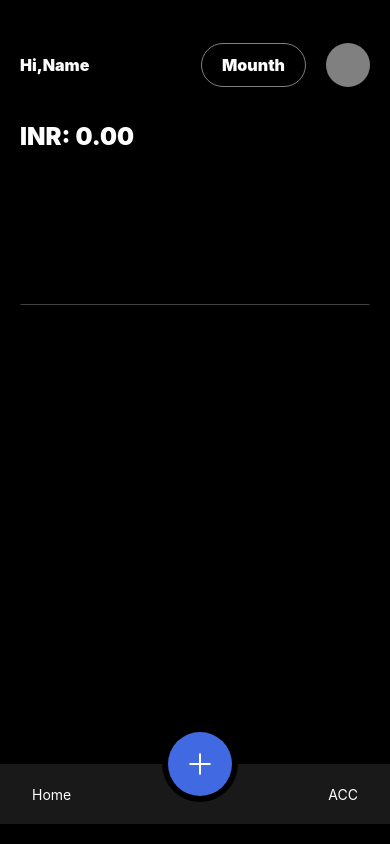
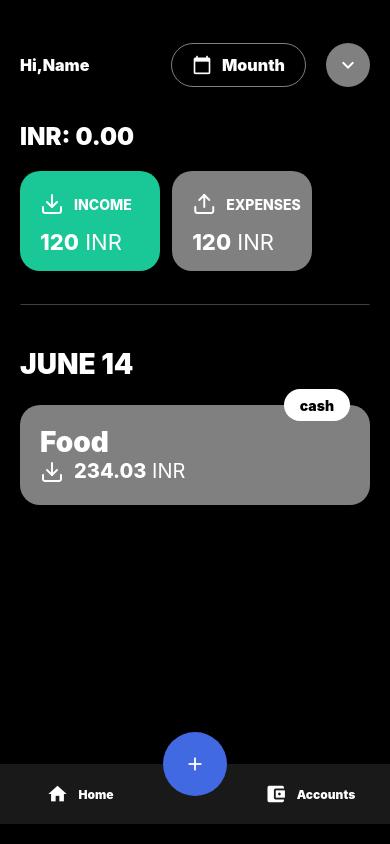
Before and after one commit to Mustak24/Pixel-Wallet, a React Native app: screen / in a window 390 px wide. Built offline with nearby package versions, Linux system fonts and the light colour scheme.

Commit message:
Add AnimateButton and TransitionCard components; update Navbar and Home screens to utilize new components and integrate FontAwesome icons

```diff
--- a/App.tsx
+++ b/App.tsx
@@ -1,6 +1,7 @@
-import { SafeAreaView, StyleSheet, Text, View } from "react-native";
+import { StyleSheet, View } from "react-native";
 import Home from "./src/screens/Home";
 import Navbar from "./src/components/Navbar";
+import Icon from 'react-native-vector-icons/FontAwesome';
 
 
 export default function App(): React.JSX.Element {
--- /dev/null
+++ b/src/components/AnimateButton.tsx
@@ -0,0 +1,62 @@
+import { ReactNode, useEffect, useRef, useState } from "react";
+import { Animated, findNodeHandle, Pressable, Text, UIManager, View, ViewStyle } from "react-native";
+import { GestureResponderEvent } from "react-native";
+
+type AnimateButtonProps = {
+    children?: ReactNode,
+    style?: ViewStyle,
+    title?: string,
+    duration?: number,
+    scale?: number
+}
+
+
+export default function AnimateButton({children=<Text style={{color: 'white'}}>Click</Text>, style={}, duration=300, scale=10}: AnimateButtonProps ): React.JSX.Element {
+
+    const [pressPoints, setPressPoints] = useState<{x: number, y: number}>({x: -1, y: -1});
+
+    const opacityAnime = useRef<Animated.Value>(new Animated.Value(.8)).current;
+    const scaleAnime = useRef<Animated.Value>(new Animated.Value(0)).current;
+    const button = useRef<View>(null);
+
+    function animate({nativeEvent}: GestureResponderEvent): void{
+        let {pageX, pageY} = nativeEvent;
+
+        let nodeHandler = findNodeHandle(button.current);
+        if(!nodeHandler) return;
+
+        UIManager.measure(nodeHandler, (x, y, w, h, px, py) => {
+            pageX -= px; pageY -= py;
+            setPressPoints({x: pageX, y: pageY});
+        });
+    }
+
+    useEffect(() => {
+
+        if(pressPoints.x < 0 && pressPoints.y < 0) return;
+
+        Animated.parallel([
+            Animated.timing(opacityAnime, {
+                toValue: 0, duration, useNativeDriver: true
+            }),
+            Animated.timing(scaleAnime, {
+                toValue: scale, duration, useNativeDriver: true
+            })
+        ]).start(() => {
+            scaleAnime.setValue(0);
+            opacityAnime.setValue(.8);
+        });
+
+    }, [pressPoints])
+
+    return (
+        <Pressable ref={button} onPress={animate} style={[style, {position: 'relative', overflow: "hidden"}]}>
+            <Animated.View  style={{
+                position: 'absolute', aspectRatio: 1, borderRadius: 10000, left: pressPoints.x - 5, top: pressPoints.y - 5,
+                opacity: opacityAnime, transform: [{scale: scaleAnime}],
+                borderWidth: 10, borderColor: 'white'
+            }}></Animated.View>
+            {children}
+        </Pressable>
+    );
+}
--- a/src/components/Navbar.tsx
+++ b/src/components/Navbar.tsx
@@ -1,26 +1,29 @@
-import { StyleSheet, Text, View } from "react-native";
+import { Pressable, StyleSheet, Text, View } from "react-native";
+import MaterialIcons from 'react-native-vector-icons/MaterialIcons';
+import AnimateButton from "./AnimateButton";
 
 export default function Navbar(): React.JSX.Element {
     return (
-        <View style={[styles.navabr, {}]}>
-            <Text style={{color: 'white'}}>Home</Text>
+        <View style={[styles.navbarContener]}>
+            <AnimateButton style={styles.navigatorBtn}>
+                <MaterialIcons name="home" size={22} color={'white'} />
+                <Text style={styles.navigatorBtn_text}>Home</Text>
+            </AnimateButton>
 
-            <View style={[styles.center, {position: 'relative', width: 64, aspectRatio: 1, alignSelf: 'flex-start', top: -32, flexDirection: 'row'}]}>
-                <View style={[styles.center, {borderTopColor: 'transparent', borderRightColor: 'transparent', borderBottomColor: 'black', borderWidth: 38, top: -6, borderRadius: 100, borderBottomRightRadius: 100, alignSelf: 'flex-end', position: 'absolute', transform: 'rotate(-45deg)'}]}></View>
+            <AnimateButton style={styles.createBtn}>
+                <MaterialIcons name="add" color={'white'} size={22}/>
+            </AnimateButton>
 
-                <View style={[styles.center, {position: 'absolute', backgroundColor: 'royalblue', width: 64, aspectRatio: 1, borderRadius: '50%'}]}>
-                    <View style={{borderColor: 'white', borderWidth: 1, borderRadius: 10, width: 22, position: 'absolute'}}></View>
-                    <View style={{borderColor: 'white', borderWidth: 1, borderRadius: 10, width: 22, position: 'absolute', transform: 'rotate(90deg)'}}></View>
-                </View>
-            </View>
-
-            <Text style={{color: 'white'}}>ACC</Text>
+            <AnimateButton style={styles.navigatorBtn}>
+                <MaterialIcons name="account-balance-wallet" size={22} color={'white'} />
+                <Text style={styles.navigatorBtn_text}>Accounts</Text>
+            </AnimateButton>
         </View>
     )
 }
 
 const styles = StyleSheet.create({
-    navabr: {
+    navbarContener: {
         display: 'flex',
         alignItems: 'center',
         flexDirection: 'row',
@@ -28,12 +31,38 @@ const styles = StyleSheet.create({
         height: 60,
         justifyContent: 'space-between',
         backgroundColor: 'rgb(25, 25, 25)',
-        paddingInline: 32
+        paddingInline: 20
     },
 
-    center: {
+    navigatorBtn: {
         display: 'flex',
         alignItems: 'center',
-        justifyContent: 'center'
+        justifyContent: 'center',
+        flexDirection: 'row',
+        gap: 10,
+        height: 40,
+        paddingInline: 20,
+        borderRadius: 100,
+        width: 120
+    },
+
+    navigatorBtn_text: {
+        color: 'white',
+        fontWeight: '900',
+        fontSize: 12
+    },
+
+    createBtn: {
+        display: 'flex',
+        alignItems: 'center',
+        justifyContent: 'center',
+        flexDirection: 'row',
+        position: 'relative',
+        width: 64,
+        aspectRatio: 1,
+        alignSelf: 'flex-start',
+        top: -32,
+        backgroundColor: 'royalblue',
+        borderRadius: 100,
     },
 })
--- /dev/null
+++ b/src/components/TransitionCard.tsx
@@ -0,0 +1,97 @@
+import { StyleSheet, Text, View } from "react-native";
+import FeatherIcons from 'react-native-vector-icons/Feather';
+
+type TransitionCardProps = {
+    type: 'income' | 'expenes',
+    date: string,
+    mode: string,
+    title?: string,
+    description?: string
+}
+
+export default function TransitionCard({type, mode, title, date, description}: TransitionCardProps): React.JSX.Element {
+
+    const backgroundColor = type == 'income' ? 'rgb(25,200,150)' : 'gray';
+
+    return (
+        <View style={styles.root}>
+            <Text style={styles.date}>{date}</Text>
+            <View style={[styles.card, {backgroundColor}]}>
+                <View style={styles.mode}>
+                    <Text style={{color: 'black', fontSize: 14, fontWeight: 900}}>{mode}</Text>
+                </View>
+
+                <View>
+                    <Text style={styles.title}>{title}</Text>
+                    <Text style={styles.description}>{description}</Text>
+                </View>
+
+                <View style={{display: "flex", gap: 10, flexDirection: 'row'}}>
+                    <FeatherIcons name="download" size={24} color={'white'} />
+                    <Text style={{color: 'white', fontSize: 20}}>
+                        <Text style={{fontWeight: 800}}>234.03</Text>
+                        <Text> INR</Text>
+                    </Text>
+                </View>
+            </View>
+        </View>
+    )
+}
+
+
+const styles = StyleSheet.create({
+    root: {
+        marginBlock: 10,
+        display: 'flex',
+        width: '100%',
+        gap: 24
+    },
+
+    card: {
+        display: 'flex',
+        width: '100%',
+        padding: 20,
+        borderRadius: 20,
+        position: 'relative'
+    },
+
+    mode: {
+        display: 'flex',
+        alignItems: 'center',
+        justifyContent: 'center',
+        height: 32,
+        paddingHorizontal: 16,
+        borderRadius: 1000,
+        backgroundColor: 'white',
+        position: 'absolute',
+        top: -16,
+        right: 20,
+    },
+
+    title: {
+        display: 'flex',
+        fontWeight: 900,
+        color: 'white',
+        fontSize: 28,
+    },
+
+    date: {
+        fontSize: 28,
+        fontWeight: 900,
+        color: 'white',
+
+    },
+
+    description: {
+        fontSize: 12,
+        fontWeight: 700,
+        opacity: 0.8,
+        color: 'white'
+    },
+
+    center: {
+        display: 'flex',
+        alignItems: 'center',
+        justifyContent: 'center'
+    }
+})
--- a/src/screens/Home.tsx
+++ b/src/screens/Home.tsx
@@ -1,5 +1,9 @@
 import { useState } from "react";
 import { ScrollView, StyleSheet, Text, View } from "react-native";
+import AnimateButton from "../components/AnimateButton";
+import MaterialIcons from 'react-native-vector-icons/MaterialIcons'
+import FeatherIcons from 'react-native-vector-icons/Feather';
+import TransitionCard from "../components/TransitionCard";
 
 export default function Home(): React.JSX.Element {
 
@@ -13,8 +17,8 @@ export default function Home(): React.JSX.Element {
     }
 
     return (
-        <View style={styles.home}>
-            <View style={{display: 'flex', alignItems: 'center', justifyContent: 'space-between', flexDirection: 'row', width: '100%', height: 50}}>
+        <View style={styles.root}>
+            <View style={styles.topHeader}>
                 <View style={{display: 'flex', flexDirection: isScrollCloseTop ? 'row' : 'column'}}>
                     <Text style={{fontSize: isScrollCloseTop ? 16 : 12, color: 'white', fontWeight: '900'}}>
                         {isScrollCloseTop ? 'Hi' : 'INR'},
@@ -26,14 +30,13 @@ export default function Home(): React.JSX.Element {
                 </View>
 
                 <View style={[styles.center, {flexDirection: 'row', gap: 20}]}>
-                    <View
-                        style={[styles.center, {borderWidth: 1, borderColor: 'gray', height: 44, borderRadius: 100, paddingInline: 20}]}
-                    >
+                    <AnimateButton style={styles.topHeader_mounthSelector}>
+                        <MaterialIcons name="calendar-today" size={20} color={'white'} />
                         <Text style={{color: 'white', fontWeight: '900', fontSize: 16}}>Mounth</Text>
-                    </View>
+                    </AnimateButton>
 
-                    <View style={[styles.center, {borderRadius: '50%', height: 44, aspectRatio: 1, backgroundColor: 'gray'}]}>
-
+                    <View style={styles.topHeader_menu}>
+                        <MaterialIcons name="keyboard-arrow-down" color={'white'} size={24}/>
                     </View>
                 </View>
             </View>
@@ -46,12 +49,28 @@ export default function Home(): React.JSX.Element {
                     </View>
 
                     <View style={[styles.center, {flexDirection: 'row', gap: 12, position: 'relative'}]}>
-                        <View style={{height: 100, backgroundColor: 'lightgreen', borderRadius: 20, flex: 1}}>
+                        <View style={{height: 100, backgroundColor: 'rgb(25,200,150)', borderRadius: 20, flex: 1, display: 'flex', padding: 20, gap: 12}}>
+                            <View style={{display: 'flex', flexDirection: 'row', alignItems: 'center', gap: 10}}>
+                                <FeatherIcons name="download" size={24} color={'white'} />
+                                <Text style={{color: 'white', fontWeight: 800}}>INCOME</Text>
+                            </View>
 
+                            <Text style={{color: 'white', fontSize: 22}}>
+                                <Text style={{fontWeight: 800}}>120</Text>
+                                <Text> INR</Text>
+                            </Text>
                         </View>
 
-                        <View style={{height: 100, backgroundColor: 'gray', borderRadius: 20, flex: 1}}>
+                        <View style={{height: 100, backgroundColor: 'gray', borderRadius: 20, flex: 1, display: 'flex', padding: 20, gap: 12}}>
+                            <View style={{display: 'flex', flexDirection: 'row', alignItems: 'center', gap: 10}}>
+                                <FeatherIcons name="upload" size={24} color={'white'} />
+                                <Text style={{color: 'white', fontWeight: 800}}>EXPENSES</Text>
+                            </View>
 
+                            <Text style={{color: 'white', fontSize: 22}}>
+                                <Text style={{fontWeight: 800}}>120</Text>
+                                <Text> INR</Text>
+                            </Text>
                         </View>
                     </View>
                 </View>
@@ -59,7 +78,7 @@ export default function Home(): React.JSX.Element {
                 <View style={{borderBottomColor: 'gray', borderWidth: 1, width: '100%', marginBlock: 32, opacity: .5}}></View>
 
                 <View>
-
+                    <TransitionCard type="expenes" date="JUNE 14" mode="cash" title="Food"/>
                 </View>
             </ScrollView>
         </View>
@@ -67,7 +86,7 @@ export default function Home(): React.JSX.Element {
 }
 
 const styles = StyleSheet.create({
-    home: {
+    root: {
         display: 'flex',
         alignItems: 'center',
         flexDirection: 'column',
@@ -80,5 +99,37 @@ const styles = StyleSheet.create({
         display: 'flex',
         alignItems: 'center',
         justifyContent: 'center',
+    },
+
+    topHeader: {
+        display: 'flex',
+        alignItems: 'center',
+        justifyContent: 'space-between',
+        flexDirection: 'row',
+        width: '100%',
+        height: 50
+    },
+
+    topHeader_mounthSelector: {
+        display: 'flex',
+        alignItems: 'center',
+        justifyContent: 'center',
+        flexDirection: 'row',
+        gap: 10,
+        paddingInline: 20,
+        height: 44,
+        borderRadius: 100,
+        borderWidth: 1,
+        borderColor: 'gray'
+    },
+
+    topHeader_menu: {
+        display: 'flex',
+        alignItems: 'center',
+        justifyContent: 'center',
+        width: 44,
+        height: 44,
+        borderRadius: 1000,
+        backgroundColor: 'gray'
     }
 })
```
Also changed, not shown: 2 other files (tests, documents, lock files or other folders).
